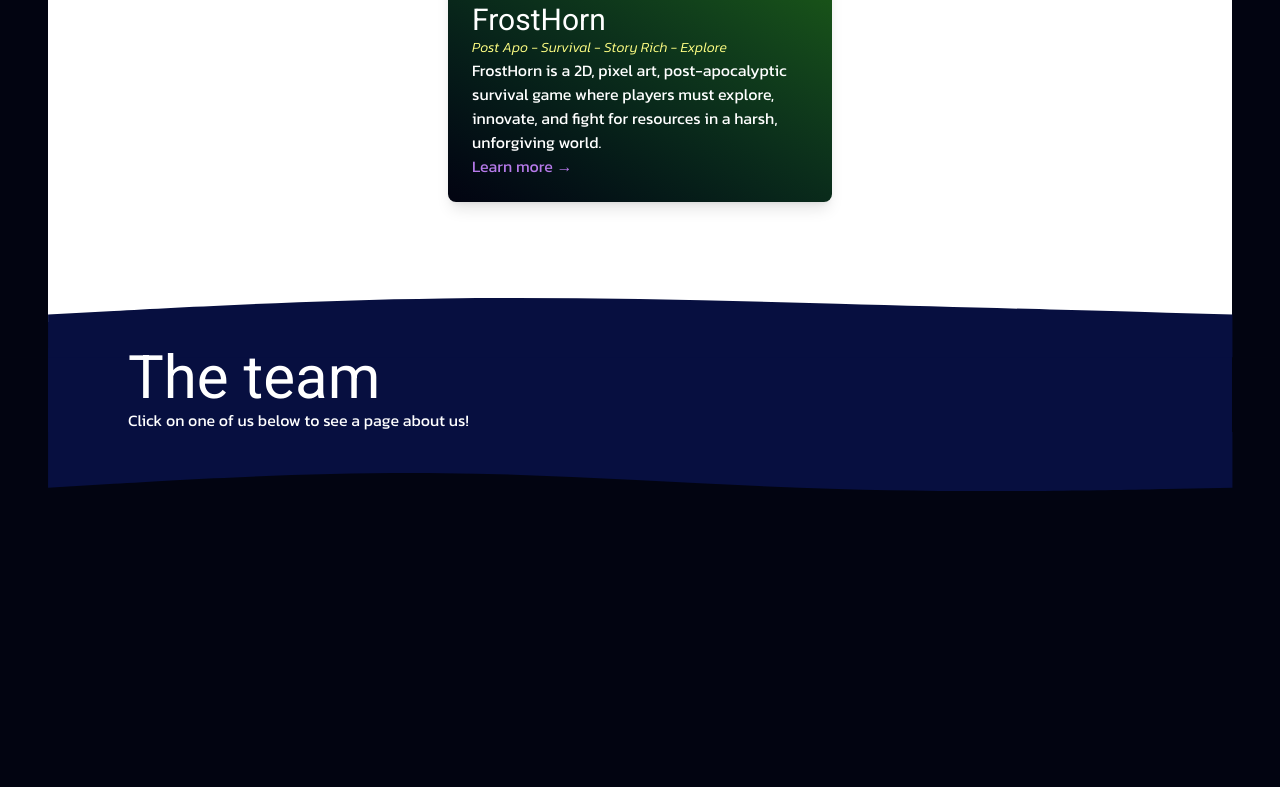
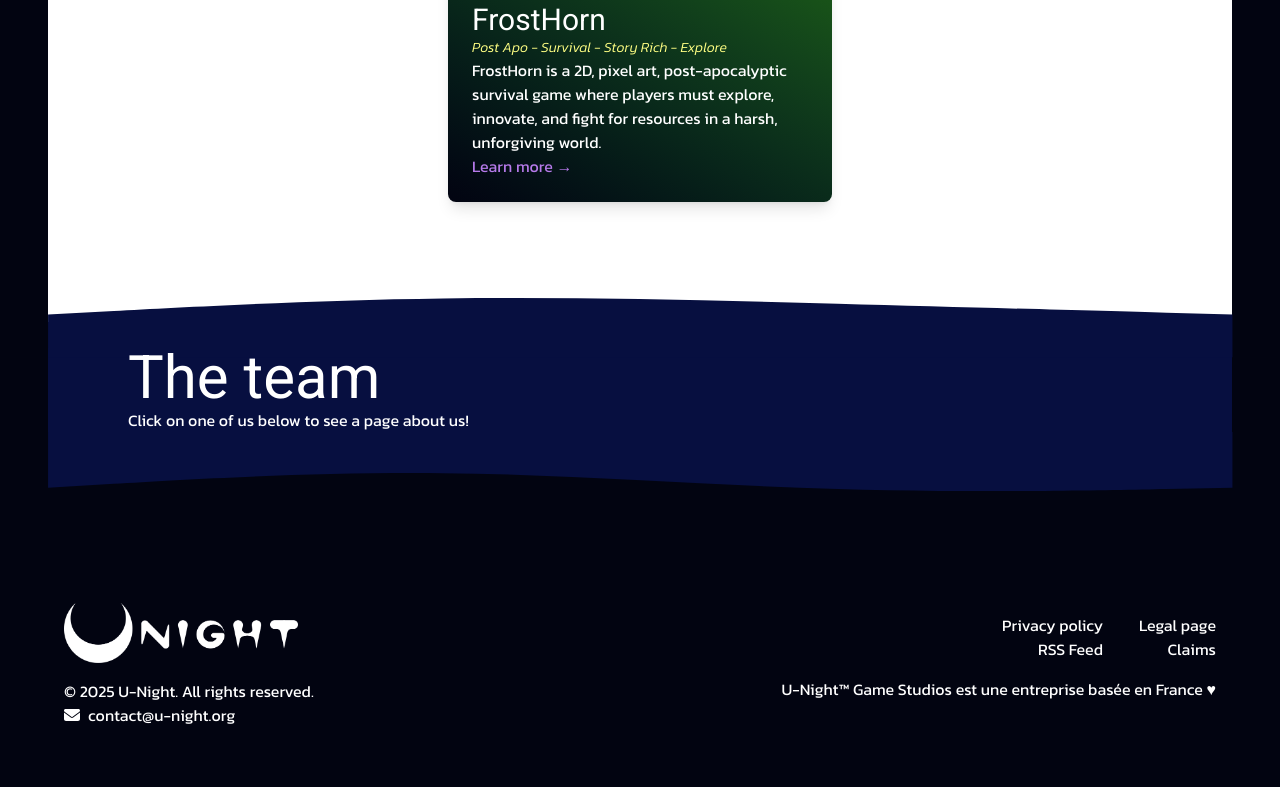
Before and after one commit to U-Night/website, an Astro site: page / in a window 1280 px wide. Shown: the part 1115-1902 px from the top of the page. Before the commit the page ends 1606 px from the top, so only its background shows below. Built offline with nearby package versions, Linux system fonts and the light colour scheme; Astro itself is replaced by a stand-in of ours; a web font is replaced by a local one.

Commit message:
Added: Basic footer with basic informations

```diff
--- /dev/null
+++ b/src/components/Footer.astro
@@ -0,0 +1,30 @@
+---
+import logoWhite from "../assets/logo_text_white.png";
+import { FaEnvelope } from "react-icons/fa6";
+import '../styles/components/Footer.scss';
+---
+
+<footer
+  class="w-full pt-30 pb-15 bg-[#020411] md:grid md:grid-cols-2 md:px-[4rem] px-[1.5rem] text-white flex flex-col items-center gap-10"
+>
+  <div class="flex md:justify-start flex-col items-center md:items-start">
+    <img src={logoWhite.src} alt="Logo U-Night" class="h-15 my-4 object-contain w-fit" />
+    <p>&copy; {new Date().getFullYear()} U-Night. All rights reserved.</p>
+    <a
+      href="mailto:contact@u-night.org"
+      class="flex items-center gap-2 hover:text-bunting-300 hover:underline w-fit"
+      aria-label="Send an email to the U-Night team"
+      ><FaEnvelope className="my-auto" />
+      <span class="my-auto">contact@u-night.org</span></a
+    >
+  </div>
+  <div class="flex md:justify-end md:items-end items-center flex-col gap-4">
+    <div class="grid grid-cols-2 links text-right gap-x-3">
+      <a href="/legal/privacy">Privacy policy</a>
+      <a href="/legal">Legal page</a>
+      <a href="/rss.xml">RSS Feed</a>
+      <a href="mailto:admin@u-night.org">Claims</a>
+    </div>
+    <p>U-Night&trade; Game Studios est une entreprise basée en France &hearts;</p>
+  </div>
+</footer>
--- a/src/layouts/Layout.astro
+++ b/src/layouts/Layout.astro
@@ -1,6 +1,7 @@
 ---
 import "../styles/global.css";
 import NavbarReact from "../components/Navbar.tsx";
+import Footer from "../components/Footer.astro"
 const { pageTitle } = Astro.props;
 ---
 
@@ -43,6 +44,6 @@
     <main class="md:pl-[3rem] md:pr-[3rem] pl-[1.2rem] pr-[1.2rem]">
       <slot />
     </main>
-    <footer></footer>
+    <Footer/>
   </body>
 </html>
--- /dev/null
+++ b/src/styles/components/Footer.scss
@@ -0,0 +1,23 @@
+
+footer {
+  .links a {
+    height: fit-content;
+    display: block;
+    text-align: right;
+    &:hover {
+        color: var(--color-bunting-300);
+        text-decoration: underline;
+
+    }
+  }
+}
+
+
+@media screen and (max-width: 767px) {
+    footer {
+        .links a {
+            text-align: center;
+            width: 100%;
+        }
+    }
+}
```
Also changed, not shown: src/assets/logo_text_white.png (added).
